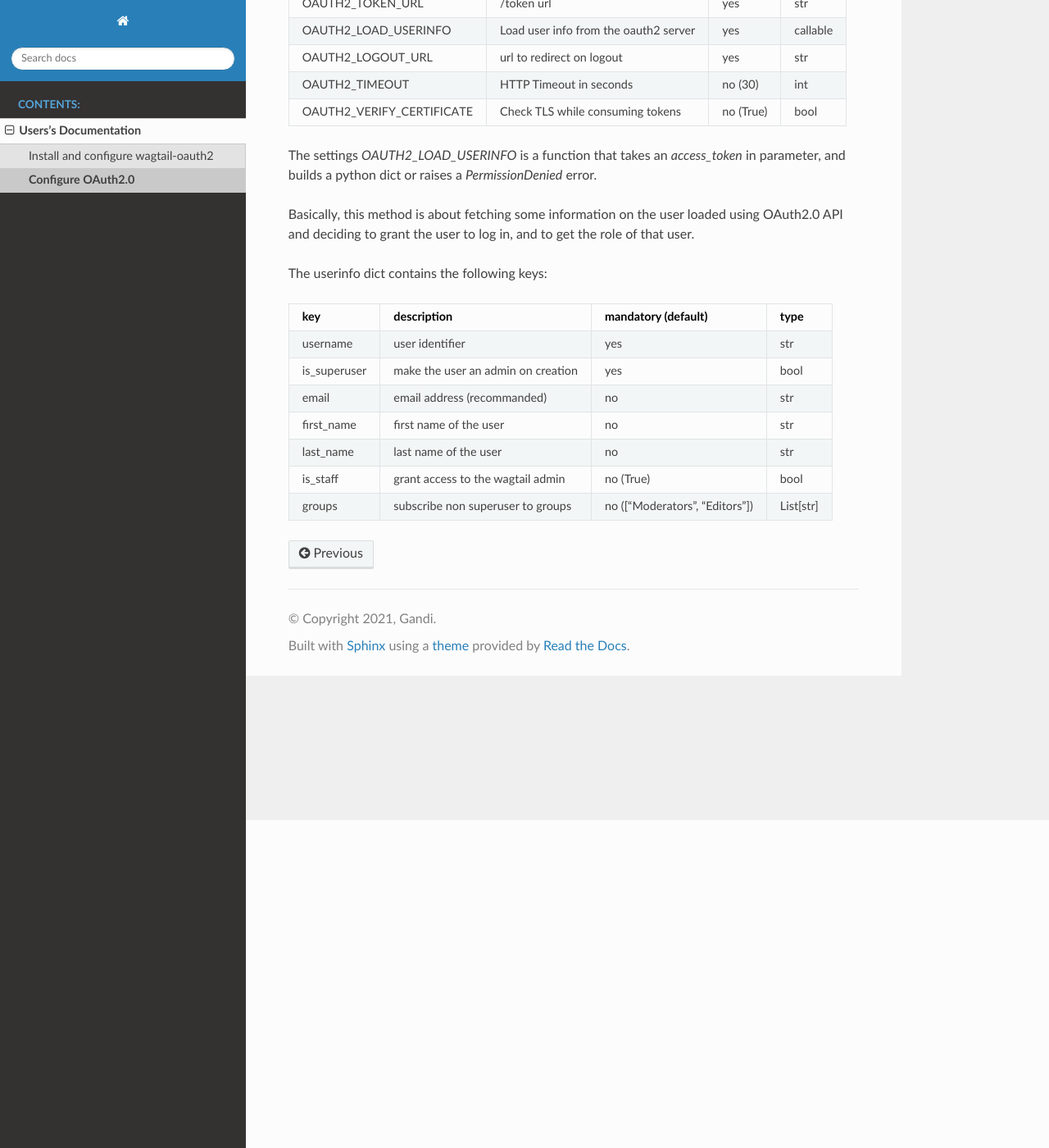
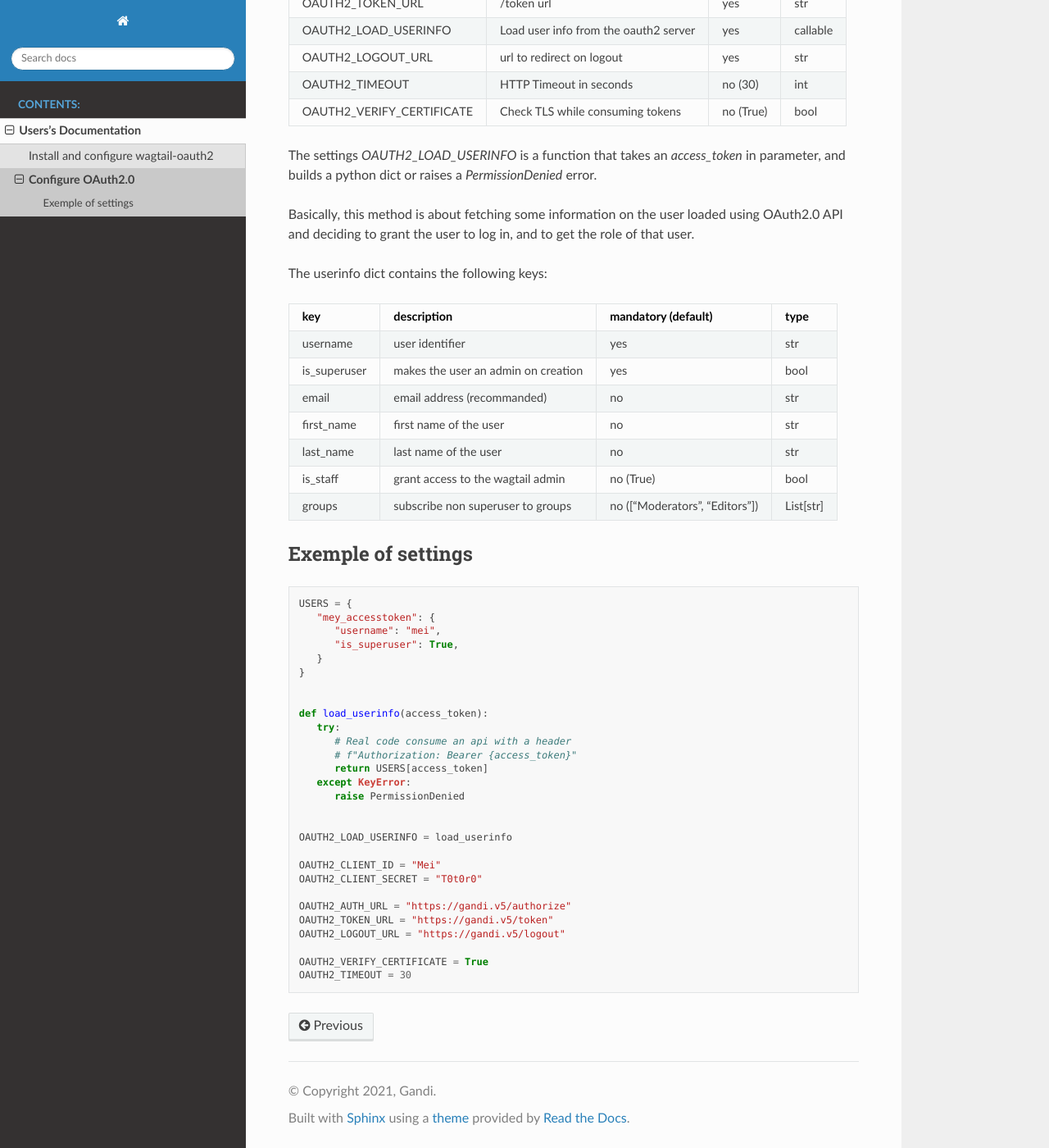
Before and after one commit to Gandi/wagtail-oauth2, a Sphinx documentation site: the page built from docs/source/users/oauth2_settings.rst, in a window 1280 px wide and 1400 px high, scrolled down 400 px. Shown: the whole window at 82% size. Built offline with Sphinx 7.4.7 and the Read the Docs theme 2.0.0, drawn with Linux system fonts in a browser that asks for light colours.

Commit message:
Update docs after review

```diff
--- a/docs/source/users/oauth2_settings.rst
+++ b/docs/source/users/oauth2_settings.rst
@@ -36,20 +36,57 @@ that user.
 
 The userinfo dict contains the following keys:
 
-+--------------+------------------------------------+--------------------------------+-----------+
-| key          | description                        | mandatory (default)            | type      |
-+==============+====================================+================================+===========+
-| username     | user identifier                    | yes                            | str       |
-+--------------+------------------------------------+--------------------------------+-----------+
-| is_superuser | make the user an admin on creation | yes                            | bool      |
-+--------------+------------------------------------+--------------------------------+-----------+
-| email        | email address (recommanded)        | no                             | str       |
-+--------------+------------------------------------+--------------------------------+-----------+
-| first_name   | first name of the user             | no                             | str       |
-+--------------+------------------------------------+--------------------------------+-----------+
-| last_name    | last name of the user              | no                             | str       |
-+--------------+------------------------------------+--------------------------------+-----------+
-| is_staff     | grant access to the wagtail admin  | no (True)                      | bool      |
-+--------------+------------------------------------+--------------------------------+-----------+
-| groups       | subscribe non superuser to groups  | no (["Moderators", "Editors"]) | List[str] |
-+--------------+------------------------------------+--------------------------------+-----------+
++--------------+-------------------------------------+--------------------------------+-----------+
+| key          | description                         | mandatory (default)            | type      |
++==============+=====================================+================================+===========+
+| username     | user identifier                     | yes                            | str       |
++--------------+-------------------------------------+--------------------------------+-----------+
+| is_superuser | makes the user an admin on creation | yes                            | bool      |
++--------------+-------------------------------------+--------------------------------+-----------+
+| email        | email address (recommanded)         | no                             | str       |
++--------------+-------------------------------------+--------------------------------+-----------+
+| first_name   | first name of the user              | no                             | str       |
++--------------+-------------------------------------+--------------------------------+-----------+
+| last_name    | last name of the user               | no                             | str       |
++--------------+-------------------------------------+--------------------------------+-----------+
+| is_staff     | grant access to the wagtail admin   | no (True)                      | bool      |
++--------------+-------------------------------------+--------------------------------+-----------+
+| groups       | subscribe non superuser to groups   | no (["Moderators", "Editors"]) | List[str] |
++--------------+-------------------------------------+--------------------------------+-----------+
+
+
+Exemple of settings
+~~~~~~~~~~~~~~~~~~~
+
+
+::
+
+
+   USERS = {
+      "mey_accesstoken": {
+         "username": "mei",
+         "is_superuser": True,
+      }
+   }
+
+
+   def load_userinfo(access_token):
+      try:
+         # Real code consume an api with a header
+         # f"Authorization: Bearer {access_token}"
+         return USERS[access_token]
+      except KeyError:
+         raise PermissionDenied
+
+
+   OAUTH2_LOAD_USERINFO = load_userinfo
+
+   OAUTH2_CLIENT_ID = "Mei"
+   OAUTH2_CLIENT_SECRET = "T0t0r0"
+
+   OAUTH2_AUTH_URL = "https://gandi.v5/authorize"
+   OAUTH2_TOKEN_URL = "https://gandi.v5/token"
+   OAUTH2_LOGOUT_URL = "https://gandi.v5/logout"
+
+   OAUTH2_VERIFY_CERTIFICATE = True
+   OAUTH2_TIMEOUT = 30
```
Also changed, not shown: 3 other files.
